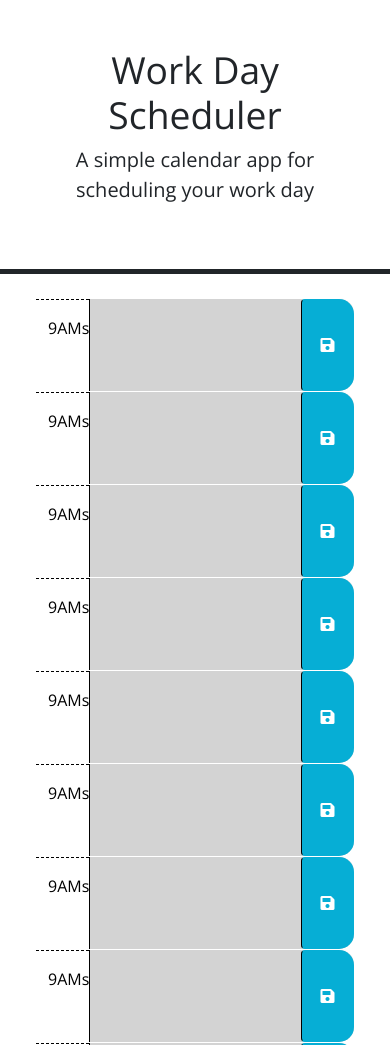
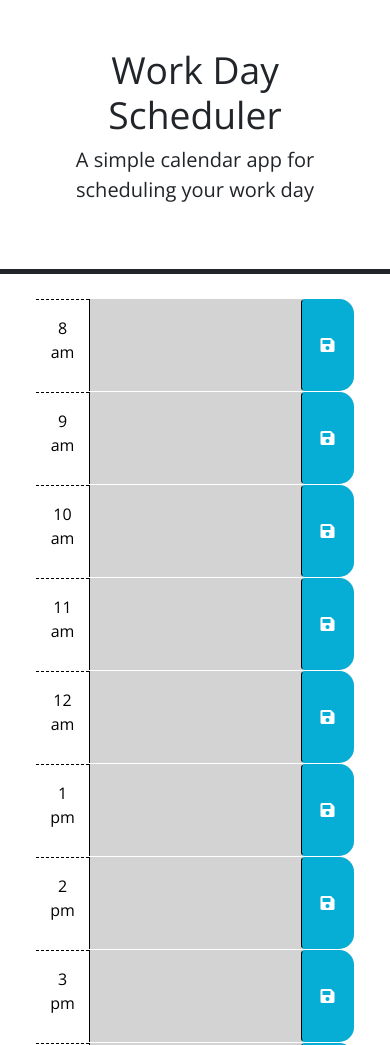
Before and after one commit to rossgilman402/Work-Day-Scheduler, a plain HTML site: page index.html in a window 390 px wide. Shown: the top 1045 px of the page. Drawn offline with nearby package versions, Linux system fonts and the light colour scheme.

Commit message:
Added the timing for each time block and if it is am or pm

```diff
--- a/Develop/script.js
+++ b/Develop/script.js
@@ -24,10 +24,22 @@ $(function () {
 
   //Create, build, and place each block to have them be added to the page
   function printTimeBlocks(timeBlocks) {
+    timeBlocksContainer.empty();
     for (var i = 0; i < timeBlocks.length; i++) {
+      var hour = timeBlocks[i].time % 12;
+      if (hour === 0) {
+        hour = 12;
+      }
+      var amOrPm;
+      if (timeBlocks[i].time > 12) {
+        amOrPm = "pm";
+      } else {
+        amOrPm = "am";
+      }
+
       var newTimeBlockEL =
-        $(`<div id="hour-${timeBlocks[i].time}" class="row time-block past">
-      <div class="col-2 col-md-1 hour text-center py-3">9AMs</div>
+        $(`<div id="hour-${hour}" class="row time-block past">
+      <div class="col-2 col-md-1 hour text-center py-3">${hour} ${amOrPm}</div>
       <textarea class="col-8 col-md-10 description" rows="3"> </textarea>
       <button class="btn saveBtn col-2 col-md-1" aria-label="save">
         <i class="fas fa-save" aria-hidden="true"></i>
```
Also changed, not shown: index.html (+0 -36 lines).
